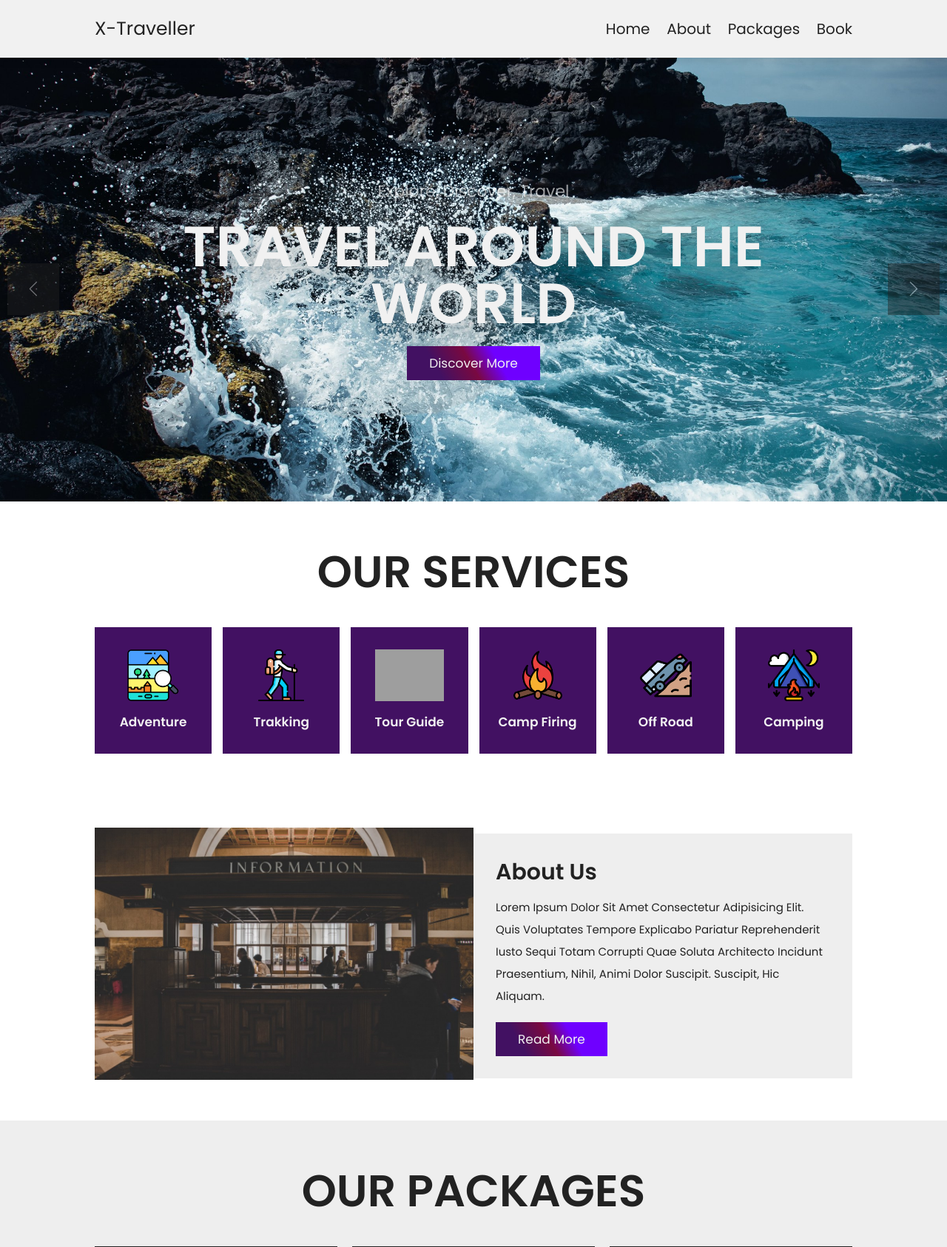
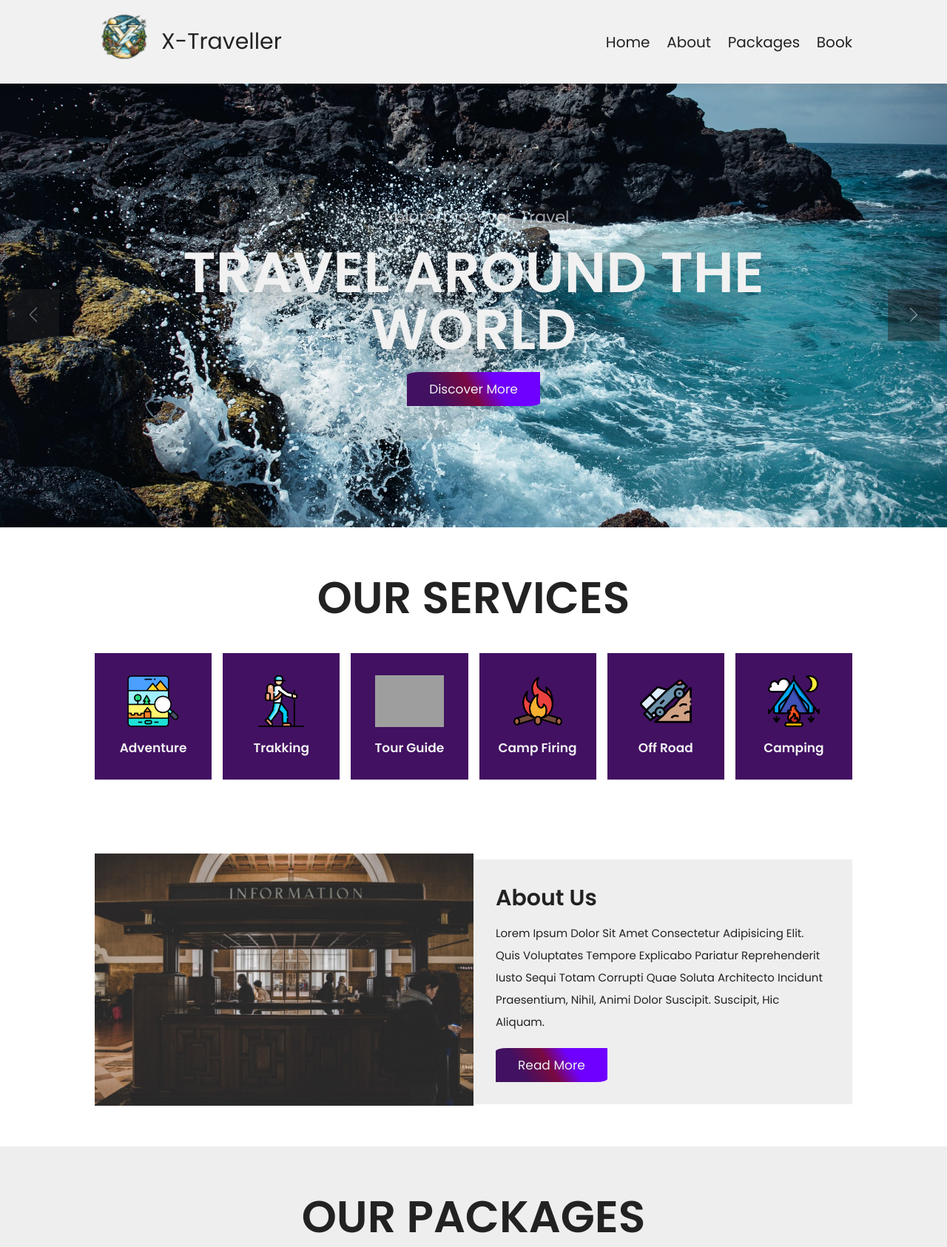
Before and after one commit to Alamin11/php-projects, a PHP site: page /home.php in a window 1280 px wide. Shown: the top 1686 px of the page at 74% size. Run offline with PHP 8.4, Linux system fonts and the light colour scheme; grey boxes are pictures that could not be loaded.

Commit message:
added icon and other editorials

```diff
--- a/travel-web/about.php
+++ b/travel-web/about.php
@@ -17,7 +17,7 @@
     <!-- header section starts  -->
 
     <section class="header">
-        <a href="home.php" class="logo">x-traveller</a>
+        <a href="home.php" class="logo"><span class="logo-img"><img src="images/logo.png" alt=""></span>x-traveller</a>
         <nav class="navbar">
             <a href="home.php">home</a>
             <a href="about.php">about</a>
--- a/travel-web/book.php
+++ b/travel-web/book.php
@@ -17,7 +17,7 @@
     <!-- header section starts  -->
 
     <section class="header">
-        <a href="home.php" class="logo">x-traveller</a>
+        <a href="home.php" class="logo"><span class="logo-img"><img src="images/logo.png" alt=""></span>x-traveller</a>
         <nav class="navbar">
             <a href="home.php">home</a>
             <a href="about.php">about</a>
--- a/travel-web/css/style.css
+++ b/travel-web/css/style.css
@@ -62,12 +62,21 @@ section {
     font-size: 1.7rem;
     padding: 1rem 3rem;
     cursor: pointer;
+    border-radius: 10% 0% 10% 0%;
 }
 
 .btn:hover {
     background-color: var(--color-main);
     background: rgb(66, 17, 98);
 }
+
+/* .header .logo {
+    position: fixed;
+    height: auto;
+    left: 0px;
+    width: 250px;
+
+} */
 
 .heading {
     background-size: cover !important;
@@ -111,16 +120,28 @@ section {
     z-index: 1000;
     background-color: var(--color-white);
     display: flex;
-    padding-top: 2rem;
-    padding-bottom: 2rem;
+    padding-top: 1rem;
+    padding-bottom: 1rem;
     box-shadow: var(--box-shadow);
     align-items: center;
     justify-content: space-between;
 }
 
+
+
 .header .logo {
-    font-size: 2.5rem;
+    font-size: 3rem;
     color: var(--color-black);
+    display: flex;
+    align-items: center;
+    /* display: inline-block; */
+    /* align-items: center; */
+    /* justify-content: center; */
+
+}
+
+.header .logo .logo-img {
+    padding-right: 1rem;
 }
 
 .header .navbar a {
@@ -629,7 +650,7 @@ section {
 }
 
 .footer .box-container .box a i {
-    color: var(--color-main);
+    color: var(--color-white);
     padding-right: .5rem;
     transition: .2s linear;
 }
@@ -648,7 +669,7 @@ section {
 }
 
 .footer .copyright span {
-    color: var(--color-main);
+    color: var(--color-white);
 }
 
 /* footer section end*/
--- a/travel-web/home.php
+++ b/travel-web/home.php
@@ -5,6 +5,7 @@
     <meta charset="UTF-8">
     <meta name="viewport" content="width=device-width, initial-scale=1.0">
     <title>home</title>
+    <link rel="shortcut icon" href="images/logo.png" type="image/x-icon">
     <!-- swiper css link  -->
     <link rel="stylesheet" href="https://cdn.jsdelivr.net/npm/swiper@11/swiper-bundle.min.css" />
     <!-- font awesome cdn link  -->
@@ -19,7 +20,7 @@
     <!-- header section starts  -->
 
     <section class="header">
-        <a href="home.php" class="logo">x-traveller</a>
+        <a href="home.php" class="logo"><span class="logo-img"><img src="images/logo.png" alt=""></span> x-traveller</a>
         <nav class="navbar">
             <a href="home.php">home</a>
             <a href="about.php">about</a>
--- a/travel-web/package.php
+++ b/travel-web/package.php
@@ -17,7 +17,7 @@
     <!-- header section starts  -->
 
     <section class="header">
-        <a href="home.php" class="logo">x-traveller</a>
+        <a href="home.php" class="logo"><span class="logo-img"><img src="images/logo.png" alt=""></span>x-traveller</a>
         <nav class="navbar">
             <a href="home.php">home</a>
             <a href="about.php">about</a>
```
Also changed, not shown: travel-web/images/logo.ico (added), travel-web/images/logo.png (added).
